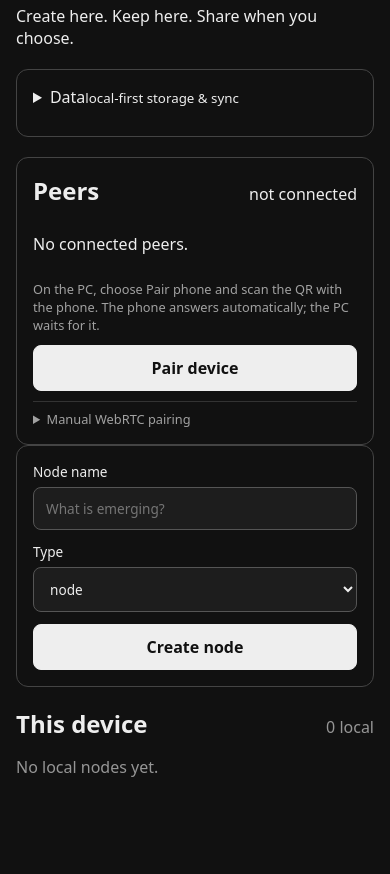
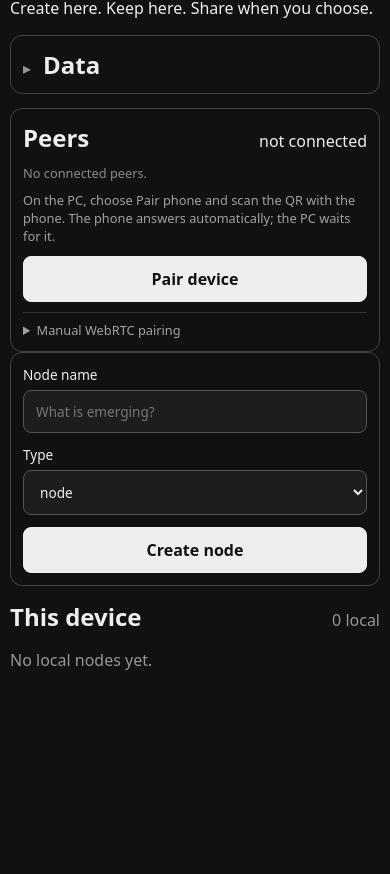
Before and after one commit to emptinessbliss15-cell/Holarchy, a website with bundled scripts: page public/index.html in a window 390 px wide. Shown: the part 119-993 px from the top of the page. After the commit the page ends 870 px from the top, so only its background shows below. Built offline with nearby package versions, Linux system fonts and the light colour scheme.

Commit message:
Tighten mobile layout and style peers

```diff
--- a/public/style.css
+++ b/public/style.css
@@ -2,3 +2,8 @@
 .pair{display:grid;gap:10px;padding:16px;border:1px solid #444;border-radius:12px}.hint{margin:0;opacity:.65;font-size:.8rem;line-height:1.4}textarea{width:100%;resize:vertical;font:11px ui-monospace,monospace;padding:9px;background:#171717;color:inherit;border:1px solid #444;border-radius:8px}.actions{display:grid;grid-template-columns:repeat(4,1fr);gap:7px}.actions button{padding:9px;font-size:.78rem}.actions .wide{width:auto}@media(max-width:600px){.actions{grid-template-columns:1fr 1fr}}
 
 .pair-qr{width:min(260px,100%);margin:4px auto;background:#fff;padding:8px;border-radius:10px}.pair-link{font-size:.72rem;overflow-wrap:anywhere;text-align:center}.pair details{border-top:1px solid #333;padding-top:8px}.pair summary{cursor:pointer;opacity:.65;font-size:.8rem}.pair details textarea{margin-top:9px}
+
+html,body{max-width:100%;overflow-x:hidden}main,section,form,details,.pair,.capabilities{min-width:0;max-width:100%}
+.data-panel{display:block}.data-panel>summary{display:flex;align-items:baseline;justify-content:space-between;gap:12px;cursor:pointer;list-style:none}.data-panel>summary::-webkit-details-marker{display:none}.data-panel>summary:before{content:"▸";opacity:.6}.data-panel[open]>summary:before{content:"▾"}.data-panel>summary span{font-size:1.5em;font-weight:700;margin-right:auto}.data-panel>summary small{opacity:.55}.data-panel[open] .toggle-grid{margin-top:12px}
+.peer-list{display:grid;gap:7px}.peer-list>p{margin:0;opacity:.55;font-size:.8rem}.peer{display:flex;justify-content:space-between;align-items:center;gap:10px;padding:10px;border:1px solid #333;border-radius:8px;min-width:0}.peer span{display:grid;min-width:0}.peer strong,.peer small{overflow-wrap:anywhere}.peer small{opacity:.55}.peer b{font-size:.72rem;font-weight:600;opacity:.75}
+@media(max-width:520px){main{padding:16px 10px 48px}header{margin-bottom:14px}section{margin-top:14px}.pair,form,.capabilities{padding:12px}.section-head{gap:8px;flex-wrap:wrap}.pair-link{width:100%;max-width:100%;word-break:break-all}.actions{grid-template-columns:minmax(0,1fr) minmax(0,1fr)}input,select,button,textarea{min-width:0;max-width:100%}.data-panel>summary small{display:none}}
```
